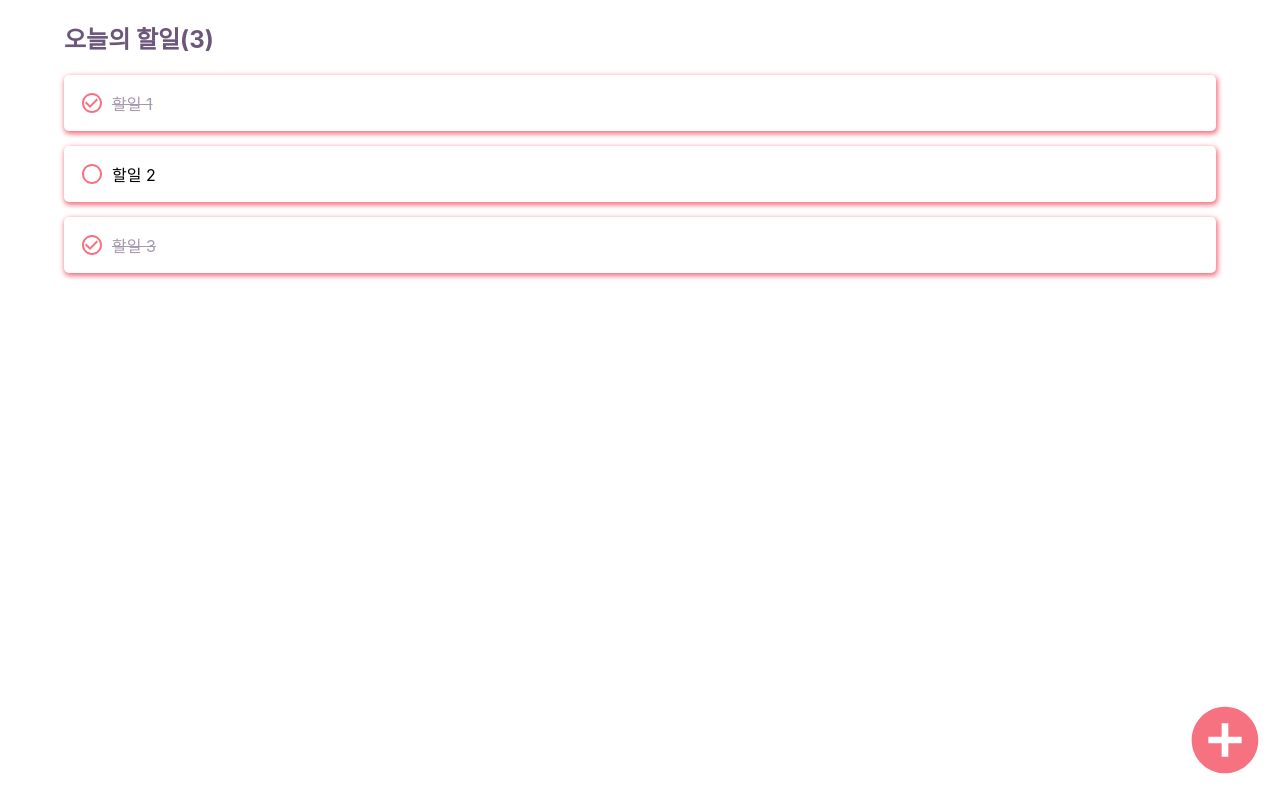
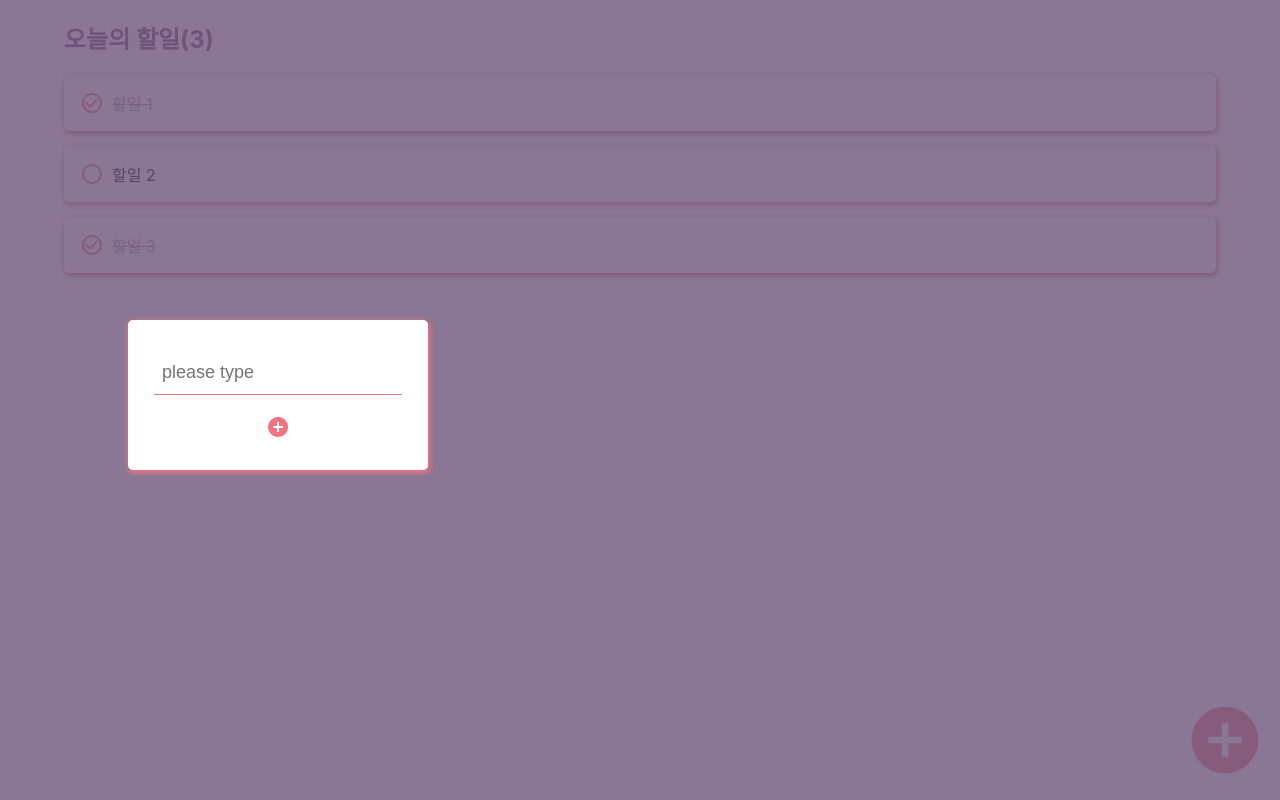
Before and after one commit to ssunip/todolist-react, a React (Create React App) app: page / in a window 1280 px wide. Both pictures are taken after a click on the element 1235 px from the left and 750 px from the top of the page. Built offline with nearby package versions, Linux system fonts and the light colour scheme.

Commit message:
create와 check 기능 개발

```diff
--- a/src/App.js
+++ b/src/App.js
@@ -3,8 +3,12 @@ import "./App.css";
 import Template from "./components/Template";
 import TodoList from "./components/TodoList";
 import { MdAddCircle } from "react-icons/md";
+import TodoInsert from "./components/TodoInsert";
+
+let nextId = 4;
 
 const App = () => {
+  const [insertToggle, setInsertToggle] = useState(false);
   const [todos, setTodos] = useState([
     {
       id: 1,
@@ -23,12 +27,44 @@ const App = () => {
     },
   ]);
 
+  const onInsertToggle = () => {
+    setInsertToggle((prev) => !prev);
+  };
+
+  const onInsertTodo = (text) => {
+    if (text === "") {
+      return alert("할 일을 입력해주세요 :)");
+    } else {
+      const todo = {
+        id: nextId,
+        text,
+        checked: false,
+      };
+      setTodos((todos) => todos.concat(todo));
+      nextId++;
+    }
+  };
+
+  const onCheckToggle = (id) => {
+    setTodos((todos) =>
+      todos.map((todo) =>
+        todo.id === id ? { ...todo, checked: !todo.checked } : todo
+      )
+    );
+  };
+
   return (
     <Template todoLength={todos.length}>
-      <TodoList todos={todos} />
-      <div className="add-todo-button">
+      <TodoList todos={todos} onCheckToggle={onCheckToggle} />
+      <div className="add-todo-button" onClick={onInsertToggle}>
         <MdAddCircle />
       </div>
+      {insertToggle && (
+        <TodoInsert
+          onInsertToggle={onInsertToggle}
+          onInsertTodo={onInsertTodo}
+        />
+      )}
     </Template>
   );
 };
--- /dev/null
+++ b/src/components/TodoInsert.css
@@ -0,0 +1,55 @@
+.background {
+  position: fixed;
+  z-index: 980;
+  top: 0;
+  overflow: hidden;
+  width: 100vw;
+  height: 100vh;
+  display: flex;
+  justify-content: center;
+  align-items: center;
+  background: #6c567b;
+  opacity: 0.8;
+}
+
+form {
+  margin-left: 10%;
+  position: fixed;
+  top: 40%;
+  display: flex;
+  flex-direction: column;
+  align-items: center;
+  justify-content: center;
+  z-index: 990;
+  width: 300px;
+  height: 150px;
+  border-radius: 5px;
+  box-shadow: 1px 2px 5px 1px #f67280;
+  background: white;
+}
+
+form > input {
+  background: none;
+  outline: none;
+  border: none;
+  border-bottom: 1px solid #f67280;
+
+  padding: 0.5rem;
+  font-size: 1.125rem;
+  line-height: 1.5;
+}
+
+form > button {
+  padding-top: 20px;
+  background: none;
+  outline: none;
+  border: none;
+  color: #f67280;
+  padding-left: 1rem;
+  padding-right: 1rem;
+  font-size: 1.5rem;
+  display: flex;
+  align-items: center;
+  cursor: pointer;
+  transition: 0.1s background ease-in;
+}
--- a/src/components/TodoInsert.js
+++ b/src/components/TodoInsert.js
@@ -0,0 +1,36 @@
+import React, { useState } from "react";
+import { MdAddCircle } from "react-icons/md";
+import "./TodoInsert.css";
+
+const TodoInsert = ({ onInsertToggle, onInsertTodo }) => {
+  const [value, setValue] = useState("");
+
+  const onChange = (e) => {
+    setValue(e.target.value);
+  };
+
+  const onSubmit = (e) => {
+    e.preventDefault();
+    onInsertTodo(value);
+    setValue("");
+    onInsertToggle();
+  };
+
+  return (
+    <div>
+      <div className="background" onClick={onInsertToggle}></div>
+      <form onSubmit={onSubmit}>
+        <input
+          placeholder="please type"
+          value={value}
+          onChange={onChange}
+        ></input>
+        <button type="submit">
+          <MdAddCircle />
+        </button>
+      </form>
+    </div>
+  );
+};
+
+export default TodoInsert;
--- a/src/components/TodoItem.js
+++ b/src/components/TodoItem.js
@@ -2,12 +2,24 @@ import React from "react";
 import { MdCheckCircleOutline, MdRadioButtonUnchecked } from "react-icons/md";
 import "./TodoItem.css";
 
-const TodoItem = ({ todo }) => {
+const TodoItem = ({ todo, onCheckToggle }) => {
   const { id, text, checked } = todo;
   return (
     <div className="TodoItem">
       <div className={`content ${checked ? "checked" : ""}`}>
-        {checked ? <MdCheckCircleOutline /> : <MdRadioButtonUnchecked />}
+        {checked ? (
+          <MdCheckCircleOutline
+            onClick={() => {
+              onCheckToggle(id);
+            }}
+          />
+        ) : (
+          <MdRadioButtonUnchecked
+            onClick={() => {
+              onCheckToggle(id);
+            }}
+          />
+        )}
         <div className="text">{text}</div>
       </div>
     </div>
--- a/src/components/TodoList.js
+++ b/src/components/TodoList.js
@@ -2,11 +2,11 @@ import React from "react";
 import TodoItem from "./TodoItem";
 import "./TodoList.css";
 
-const TodoList = ({ todos }) => {
+const TodoList = ({ todos, onCheckToggle }) => {
   return (
     <div className="TodoList">
       {todos.map((todo) => (
-        <TodoItem todo={todo} key={todo.id} />
+        <TodoItem todo={todo} key={todo.id} onCheckToggle={onCheckToggle} />
       ))}
     </div>
   );
```
